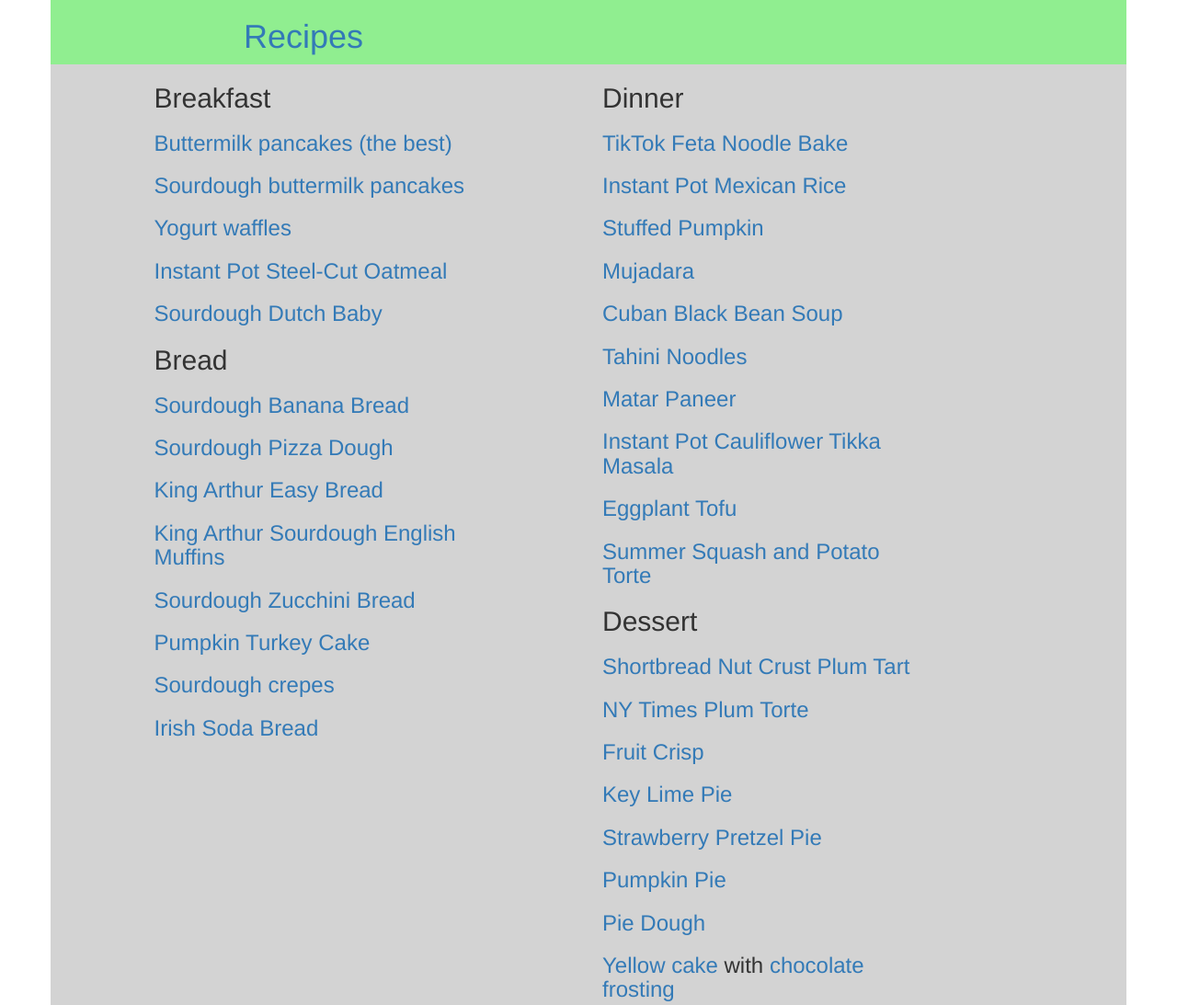
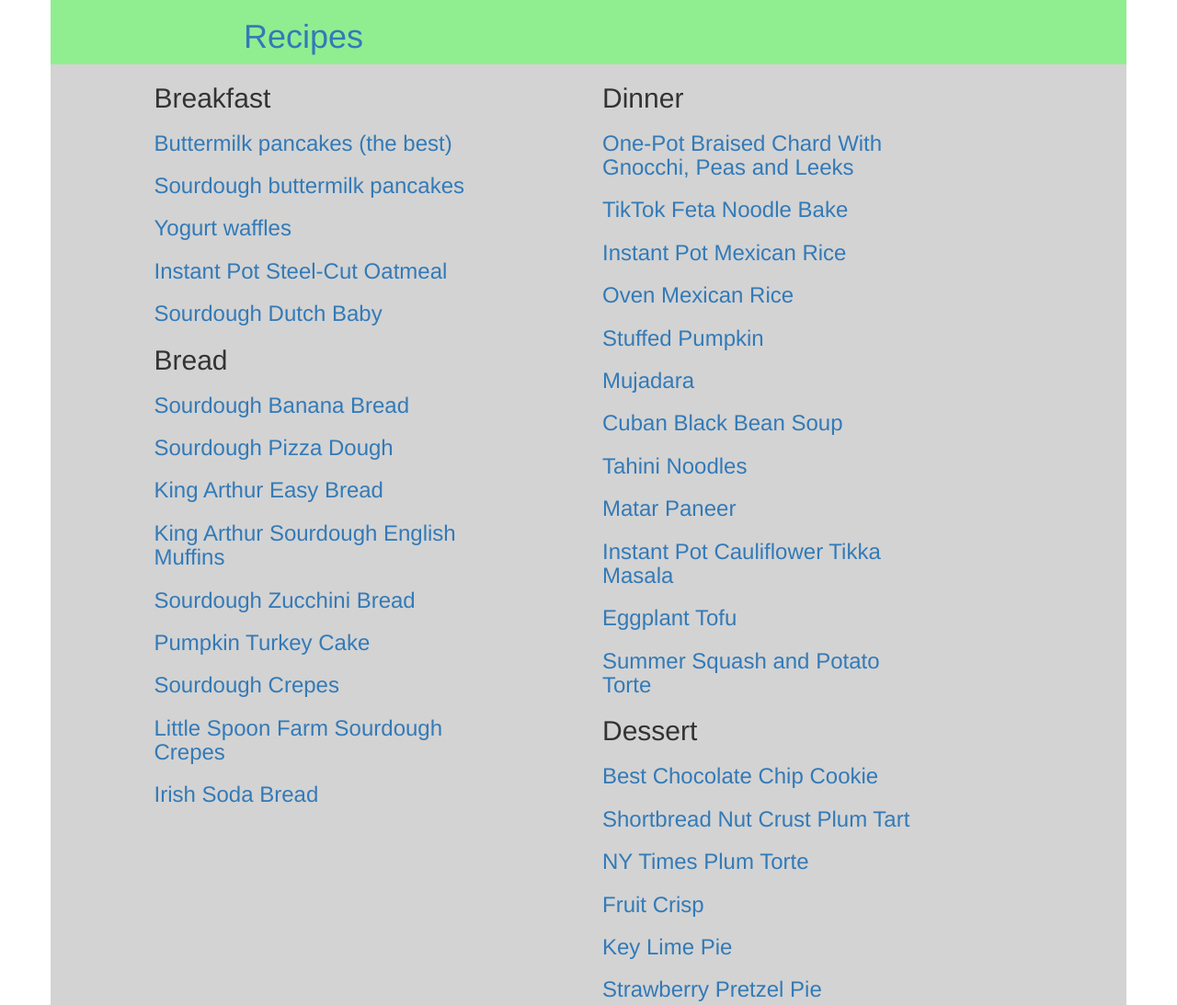
Before and after one commit to kesterallen/surlyfritter-python3, a Flask app: page /recipes in a window 1280 px wide. Shown: the top 1093 px of the page at 92% size. Run offline with Flask 2, Linux system fonts and the light colour scheme; some libraries are stand-ins or nearby versions.

Commit message:
GAuth fix, recipe links

```diff
--- a/surlyfritter/templates/base.html
+++ b/surlyfritter/templates/base.html
@@ -64,7 +64,7 @@
     {% if not is_logged_in %}
       <div id="g_id_onload"
         data-client_id="75715567093-1nhb1mtio6jvfoika3rradalj3c0q7n8.apps.googleusercontent.com",
-        data-login_uri="/gauth"
+        data-login_uri="https://www.surlyfritter.com/gauth"
         data-auto_select="true"
       >
       </div>
--- a/surlyfritter/templates/recipes/recipes.html
+++ b/surlyfritter/templates/recipes/recipes.html
@@ -20,14 +20,17 @@
   <h3><a href="https://www.kingarthurbaking.com/recipes/sourdough-english-muffins-recipe">King Arthur Sourdough English Muffins</a></h3>
   <h3><a href="https://www.seedtopantry.com/2015/09/19/sourdough-zucchini-bread/">Sourdough Zucchini Bread</a></h3>
   <h3><a href="https://smittenkitchen.com/2006/10/promise-keeper-pumpkin-eater/">Pumpkin Turkey Cake</a></h3>
-  <h3><a href="https://www.culturesforhealth.com/learn/recipe/sourdough-recipes/sourdough-crepes/">Sourdough crepes</a>
+  <h3><a href="https://www.culturesforhealth.com/learn/recipe/sourdough-recipes/sourdough-crepes/">Sourdough Crepes</a></h3>
+  <h3><a href="https://littlespoonfarm.com/sourdough-crepes-recipe">Little Spoon Farm Sourdough Crepes</a></h3>
   <h3><a href="https://www.foodnetwork.com/recipes/ina-garten/irish-soda-bread-recipe-1949134">Irish Soda Bread</a>
 {% endblock %}
 
 {% block instructions %}
   <h2>Dinner</h2>
+  <h3><a href="/recipes/gnocchi-with-chard">One-Pot Braised Chard With Gnocchi, Peas and Leeks</a></h3>
   <h3><a href="https://www.realsimple.com/food-recipes/cooking-tips-techniques/baked-feta-pasta-tiktok">TikTok Feta Noodle Bake</a></h3>
   <h3><a href="/recipes/rice">Instant Pot Mexican Rice</a></h3>
+  <h3><a href="https://www.culinaryhill.com/restaurant-style-mexican-rice">Oven Mexican Rice</a></h3>
   <h3><a href="https://www.epicurious.com/recipes/food/views/pumpkin-stuffed-with-everything-good-361169">Stuffed Pumpkin</a></h3>
   <h3><a href="/recipes/mujadara">Mujadara</a></h3>
   <h3><a href="https://www.acozykitchen.com/instant-pot-cuban-black-bean-soup">Cuban Black Bean Soup</a></h3>
@@ -35,9 +38,10 @@
   <h3><a href="/recipes/paneer">Matar Paneer</a></h3>
   <h3><a href="https://www.eatingbyelaine.com/instant-pot-vegan-tikka-masala">Instant Pot Cauliflower Tikka Masala</a></h3>
   <h3><a href="https://smittenkitchen.com/2019/08/black-pepper-tofu-and-eggplant/">Eggplant Tofu</a></h3>
-  <h3><a href="https://smittenkitchen.com/2008/07/herbed-summer-squash-and-potato-torte/">Summer Squash and Potato Torte</a>
+  <h3><a href="https://smittenkitchen.com/2008/07/herbed-summer-squash-and-potato-torte/">Summer Squash and Potato Torte</a></h3>
 
   <h2>Dessert</h2>
+  <h3><a href="/recipes/cookies">Best Chocolate Chip Cookie</a></h3>
   <h3><a href="https://vintagekitchennotes.com/plum-tart/print/12236/">Shortbread Nut Crust Plum Tart</a></h3>
   <h3><a href="https://www.nytimes.com/2005/09/21/dining/recipe-original-plum-torte.html">NY Times Plum Torte</a></h3>
   <h3><a href="/recipes/crisp">Fruit Crisp</a></h3>
```
Also changed, not shown: surlyfritter/templates/recipes/buttermilk_pancakes.html (+4 -9 lines).
